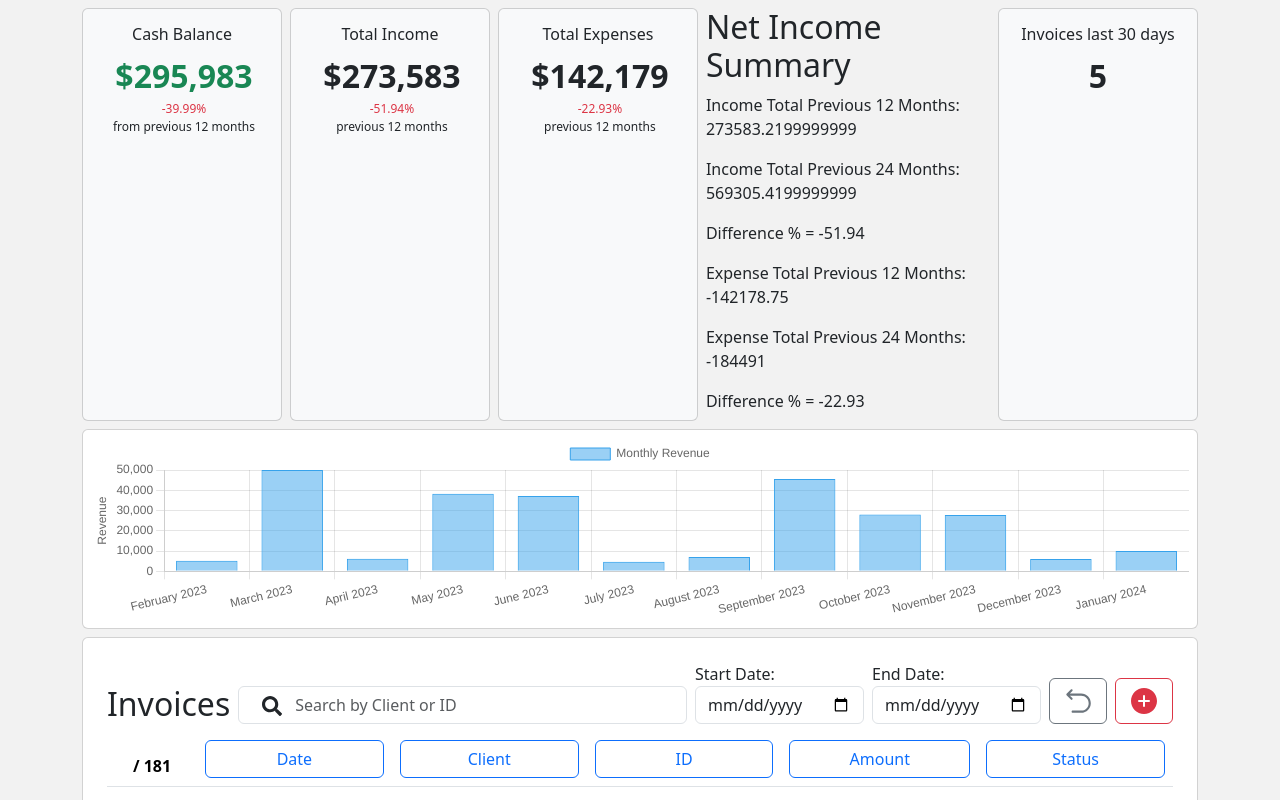
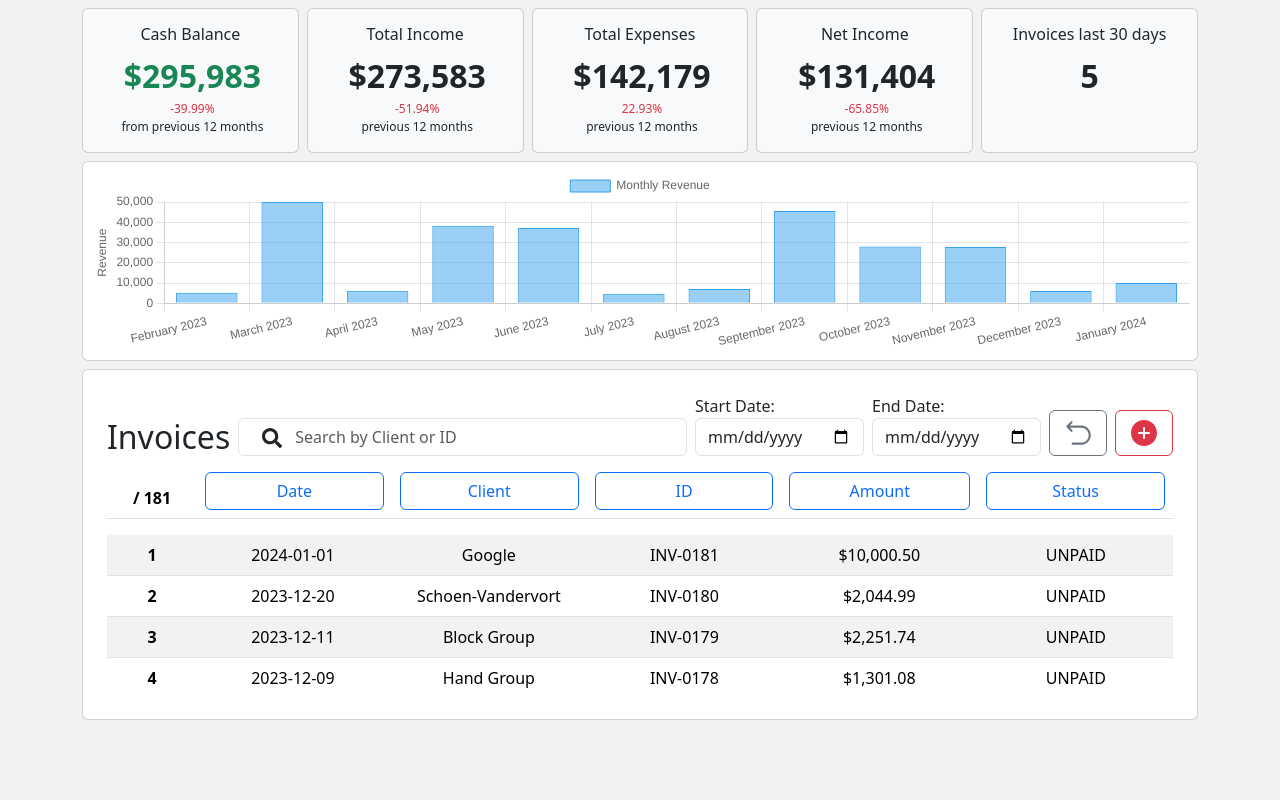
Before and after one commit to jonjon81/financial-tracker-react, a React (Vite) app: page / in a window 1280 px wide. Shown: the top 800 px of the page. Built offline with nearby package versions, Linux system fonts and the light colour scheme.

Commit message:
Refactor and fix Net Income values

```diff
--- a/src/components/NetIncomeSummary.tsx
+++ b/src/components/NetIncomeSummary.tsx
@@ -1,35 +1,45 @@
-import React from 'react';
 import { Invoice } from '../types/Invoice';
+import { formatPriceWholeNumber } from '../utils/helpers';
 
-interface NetIncomeSummaryProps {
+interface SummaryProps {
+  transactions: Invoice[];
   incomeTotalPrevious12Months: number;
   incomeTotalPrevious24Months: number;
   expenseTotalPrevious12Months: number;
   expenseTotalPrevious24Months: number;
-  transactions: Invoice[];
 }
 
-const NetIncomeSummary: React.FC<NetIncomeSummaryProps> = ({
+const NetIncomeSummary: React.FC<SummaryProps> = ({
   incomeTotalPrevious12Months,
   incomeTotalPrevious24Months,
   expenseTotalPrevious12Months,
   expenseTotalPrevious24Months,
 }) => {
-  const differenceIncome = incomeTotalPrevious12Months - incomeTotalPrevious24Months;
-  const differencePercentageIncome =
-    incomeTotalPrevious24Months !== 0 ? ((differenceIncome / incomeTotalPrevious24Months) * 100).toFixed(2) : 'N/A';
-  const differenceExpense = expenseTotalPrevious12Months - expenseTotalPrevious24Months;
-  const differencePercentageExpense =
-    expenseTotalPrevious24Months !== 0 ? ((differenceExpense / expenseTotalPrevious24Months) * 100).toFixed(2) : 'N/A';
+  const currentNetIncome = incomeTotalPrevious12Months + expenseTotalPrevious12Months;
+  const previousNetIncome = incomeTotalPrevious24Months + expenseTotalPrevious24Months;
+
+  const difference = currentNetIncome - previousNetIncome;
+  const differencePercentage = previousNetIncome !== 0 ? ((difference / previousNetIncome) * 100).toFixed(2) : 'N/A';
+
   return (
-    <div className="net-income-summary">
-      <h2>Net Income Summary</h2>
-      <p>Income Total Previous 12 Months: {incomeTotalPrevious12Months}</p>
-      <p>Income Total Previous 24 Months: {incomeTotalPrevious24Months}</p>
-      <p>Difference % = {differencePercentageIncome}</p>
-      <p>Expense Total Previous 12 Months: {expenseTotalPrevious12Months}</p>
-      <p>Expense Total Previous 24 Months: {expenseTotalPrevious24Months}</p>
-      <p>Difference % = {differencePercentageExpense}</p>
+    <div className="card d-inline-block bg-light mb-2 me-2">
+      <div className="card-body">
+        <h2 className="card-title fs-6 text-center">Net Income</h2>
+        <p className="card-text text-center fs-2">
+          <span className="ms-1">
+            <strong>{formatPriceWholeNumber(currentNetIncome)}</strong>
+          </span>
+          <br />
+          <span className="ms-1 d-flex flex-column" style={{ fontSize: '12px' }}>
+            {difference < 0 ? (
+              <span className="text-danger">-{Math.abs(Number(differencePercentage))}%</span>
+            ) : (
+              <span className="text-success">+{Number(differencePercentage)}%</span>
+            )}{' '}
+            previous 12 months
+          </span>
+        </p>
+      </div>
     </div>
   );
 };
--- a/src/components/SummaryWidget.tsx
+++ b/src/components/SummaryWidget.tsx
@@ -68,8 +68,16 @@ const SummaryWidget = () => {
   return (
     <div className="summary-main-container d-flex justify-content-between">
       <CashBalance transactions={[]} />
-      <TotalIncomeSummary transactions={[]} />
-      <TotalExpensesSummary transactions={[]} />
+      <TotalIncomeSummary
+        incomeTotalPrevious12Months={incomeTotalPrevious12Months}
+        incomeTotalPrevious24Months={incomeTotalPrevious24Months}
+        transactions={[]}
+      />
+      <TotalExpensesSummary
+        expenseTotalPrevious12Months={expensesTotalPrevious12Months}
+        expenseTotalPrevious24Months={expensesTotalPrevious24Months}
+        transactions={[]}
+      />
       <NetIncomeSummary
         incomeTotalPrevious12Months={incomeTotalPrevious12Months}
         incomeTotalPrevious24Months={incomeTotalPrevious24Months}
--- a/src/components/TotalExpensesSummary.tsx
+++ b/src/components/TotalExpensesSummary.tsx
@@ -1,48 +1,20 @@
-import React, { useContext } from 'react';
-import { TransactionContext } from '../context/TransactionContexts';
 import { Transaction } from '../types/Transaction';
 import { formatPriceWholeNumber } from '../utils/helpers';
 
 interface SummaryProps {
   transactions: Transaction[];
+  expenseTotalPrevious12Months: number;
+  expenseTotalPrevious24Months: number;
 }
 
-const TotalExpenseSummary: React.FC<SummaryProps> = () => {
-  const { state: transactionState } = useContext(TransactionContext);
-  const { transactions } = transactionState;
-
-  const filterTransactionsByDynamicMonths = (monthsAgo: number): Transaction[] => {
-    const currentDate = new Date();
-    const endDate = new Date(currentDate.getFullYear(), currentDate.getMonth() + 1, 0);
-    const startDate = new Date(endDate.getFullYear(), endDate.getMonth() - monthsAgo, 1);
-
-    return transactions.filter((transaction: Transaction) => {
-      const transactionDate = new Date(transaction.transactionDate);
-      return transactionDate >= startDate && transactionDate <= endDate && transaction.category === 'expense';
-    });
-  };
-
-  // Add explicit type annotation for filterTransactionsByDynamicMonths
-  const filterTransactions: (monthsAgo: number) => Transaction[] = (monthsAgo) =>
-    filterTransactionsByDynamicMonths(monthsAgo);
-
-  const previous12MonthsTransactions = filterTransactions(12);
-  const previous24MonthsTransactions = filterTransactions(24);
-
-  const expensesTotalPrevious12Months = previous12MonthsTransactions.reduce(
-    (total: number, transaction: Transaction) => total + transaction.amount,
-    0
-  );
-  const incomeTotalPrevious24Months = previous24MonthsTransactions.reduce(
-    (total: number, transaction: Transaction) => total + transaction.amount,
-    0
-  );
-
-  const difference = expensesTotalPrevious12Months - incomeTotalPrevious24Months;
+const TotalExpenseSummary: React.FC<SummaryProps> = ({
+  expenseTotalPrevious12Months,
+  expenseTotalPrevious24Months,
+}) => {
+  const absoluteTotal = Math.abs(expenseTotalPrevious12Months);
+  const difference = Math.abs(expenseTotalPrevious12Months - expenseTotalPrevious24Months);
   const differencePercentage =
-    incomeTotalPrevious24Months !== 0 ? ((difference / incomeTotalPrevious24Months) * 100).toFixed(2) : 'N/A';
-
-  const absoluteTotal = Math.abs(expensesTotalPrevious12Months);
+    expenseTotalPrevious24Months !== 0 ? ((difference / expenseTotalPrevious24Months) * 100).toFixed(2) : 'N/A';
 
   return (
     <div className="card d-inline-block bg-light mb-2 me-2">
@@ -54,11 +26,9 @@ const TotalExpenseSummary: React.FC<SummaryProps> = () => {
           </span>
           <br />
           <span className="ms-1 d-flex flex-column" style={{ fontSize: '12px' }}>
-            {difference < 0 ? (
-              <span className="text-success">{Math.abs(Number(differencePercentage))}%</span>
-            ) : (
-              <span className="text-danger">{Number(differencePercentage)}%</span>
-            )}
+            <span className={difference < 0 ? 'text-success' : 'text-danger'}>
+              {Math.abs(Number(differencePercentage))}%
+            </span>
             previous 12 months
           </span>
         </p>
--- a/src/components/TotalIncomeSummary.tsx
+++ b/src/components/TotalIncomeSummary.tsx
@@ -1,39 +1,13 @@
-import React, { useContext } from 'react';
-import { InvoiceContext } from '../context/InvoiceContexts';
 import { Invoice } from '../types/Invoice';
 import { formatPriceWholeNumber } from '../utils/helpers';
 
 interface SummaryProps {
   transactions: Invoice[];
+  incomeTotalPrevious12Months: number;
+  incomeTotalPrevious24Months: number;
 }
 
-const TotalIncomeSummary: React.FC<SummaryProps> = () => {
-  const { state: invoiceState } = useContext(InvoiceContext);
-  const { invoices } = invoiceState;
-
-  const filterInvoicesByDynamicMonths = (monthsAgo: number): Invoice[] => {
-    const currentDate = new Date();
-    const endDate = new Date(currentDate.getFullYear(), currentDate.getMonth() + 1, 0);
-    const startDate = new Date(endDate.getFullYear(), endDate.getMonth() - monthsAgo, 1);
-
-    return invoices.filter((invoice: Invoice) => {
-      const invoiceDate = new Date(invoice.creationDate);
-      return invoiceDate >= startDate && invoiceDate <= endDate;
-    });
-  };
-
-  const previous12MonthsInvoices = filterInvoicesByDynamicMonths(12);
-  const previous24MonthsInvoices = filterInvoicesByDynamicMonths(24);
-
-  const incomeTotalPrevious12Months = previous12MonthsInvoices.reduce(
-    (total: number, invoice: Invoice) => total + invoice.amount,
-    0
-  );
-  const incomeTotalPrevious24Months = previous24MonthsInvoices.reduce(
-    (total: number, invoice: Invoice) => total + invoice.amount,
-    0
-  );
-
+const TotalIncomeSummary: React.FC<SummaryProps> = ({ incomeTotalPrevious12Months, incomeTotalPrevious24Months }) => {
   const difference = incomeTotalPrevious12Months - incomeTotalPrevious24Months;
   const differencePercentage =
     incomeTotalPrevious24Months !== 0 ? ((difference / incomeTotalPrevious24Months) * 100).toFixed(2) : 'N/A';
```
